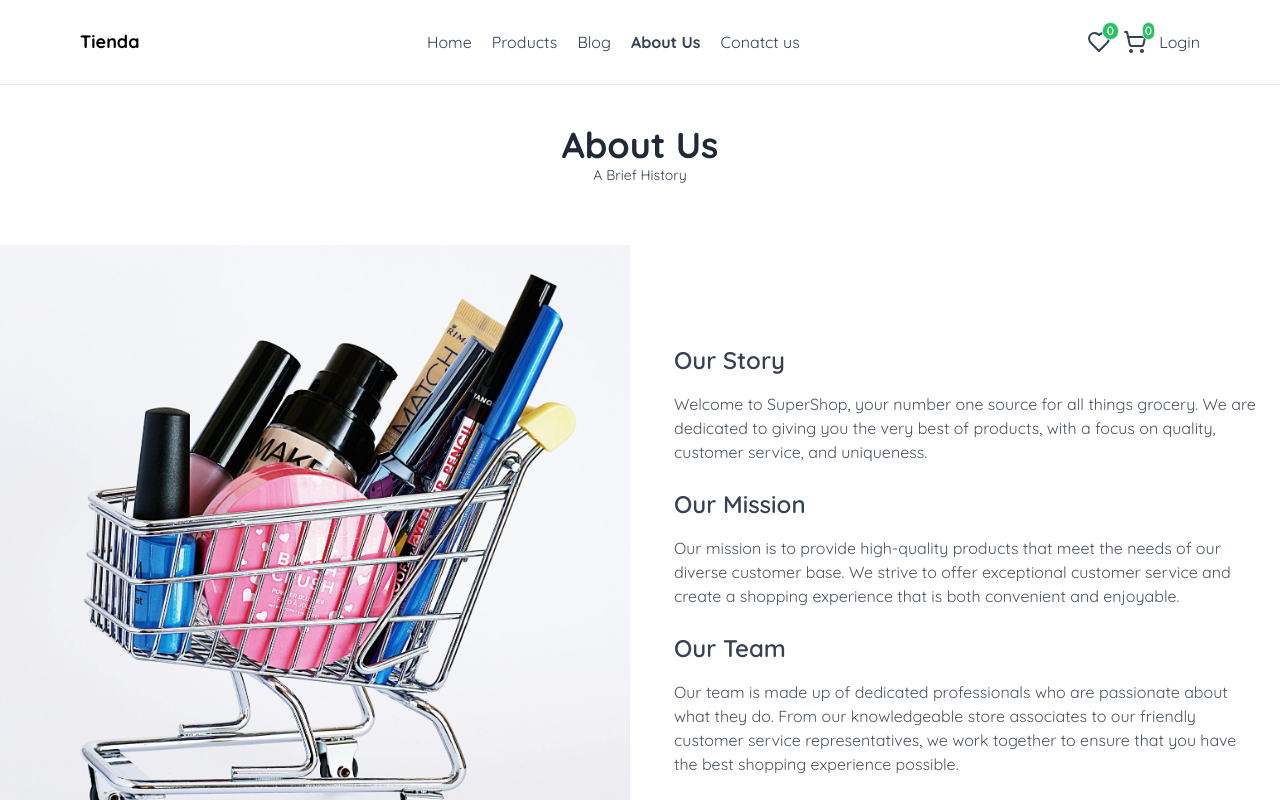
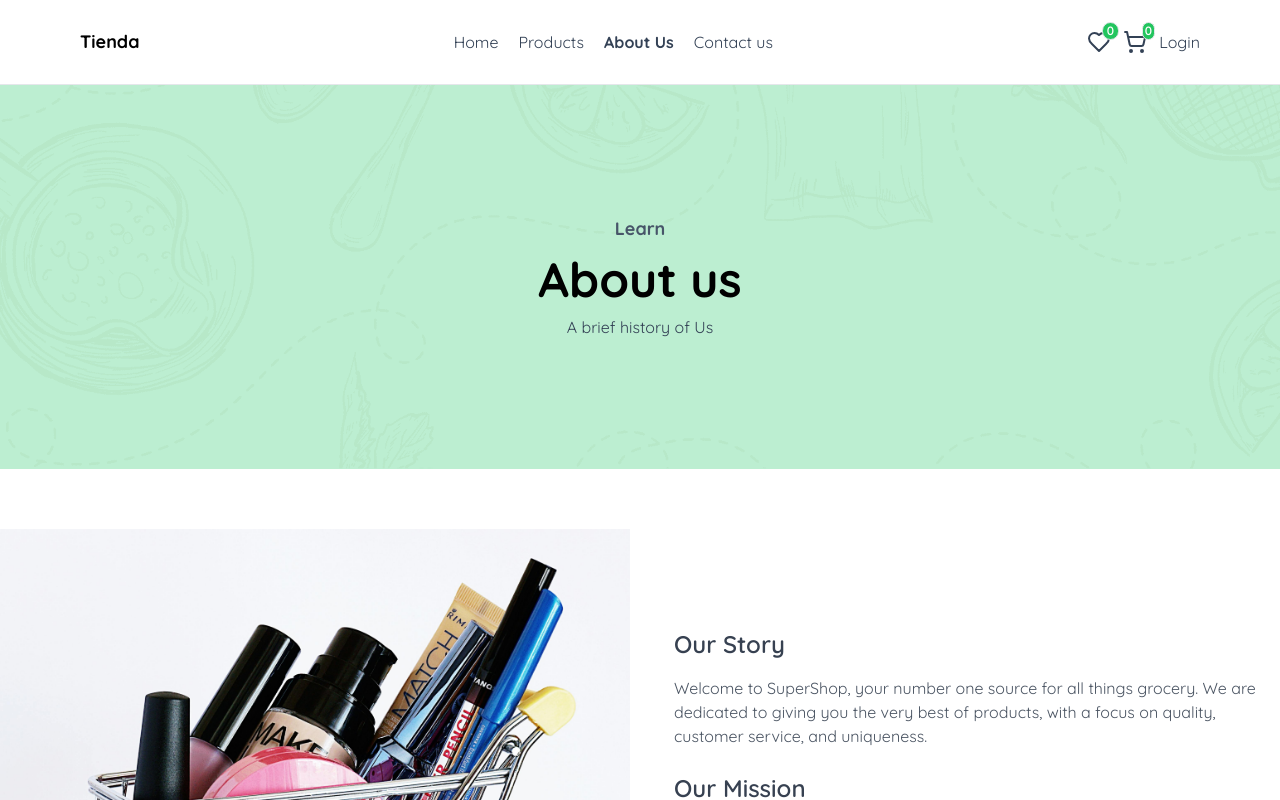
Before and after one commit to riajulpro/store-cod-frontend, a Next.js app: page /about-us in a window 1280 px wide. Shown: the top 800 px of the page. Built offline with nearby package versions, Linux system fonts and the light colour scheme; no server answers.

Commit message:
fixing previous issues

```diff
--- a/src/app/(pages)/about-us/page.tsx
+++ b/src/app/(pages)/about-us/page.tsx
@@ -4,11 +4,16 @@
 const AboutUsPage = () => {
   return (
     <>
+      <div
+        className={`min-h-96 bg-green-100 flex justify-center flex-col gap-2 items-center bg-[url('/images/banner-10.png')] bg-cover bg-center}`}
+      >
+        <h4 className="text-slate-600 text-lg font-bold">Learn</h4>
+        <h2 className="text-5xl font-bold my-1">About us</h2>
+        <p className="text-slate-700 max-w-lg mx-auto text-center">
+          A brief history of Us
+        </p>
+      </div>
       <div className="py-10 px-3 xl:px-0 max-w-7xl mx-auto">
-        <div className="text-center mb-10">
-          <h1 className="text-4xl font-bold text-gray-800">About Us</h1>
-          <p className="text-sm text-slate-700">A Brief History</p>
-        </div>
         <div className="py-5 flex flex-col lg:flex-row items-center gap-5">
           <div className="flex-1 w-full">
             <Image
--- a/src/app/(pages)/confirmation/page.tsx
+++ b/src/app/(pages)/confirmation/page.tsx
@@ -1,3 +1,4 @@
+import Link from "next/link";
 import React from "react";
 
 const page = () => {
@@ -6,9 +7,11 @@
       <h1 className="text-3xl font-bold text-center">
         Your order is successfullly confirmed!
       </h1>
-      <button className="bg-green-500 text-white py-3 px-5">
-        Go to Dashboard
-      </button>
+      <Link href="/dashboard">
+        <button className="bg-green-500 text-white py-3 px-5 rounded-md">
+          Go to Dashboard
+        </button>
+      </Link>
     </div>
   );
 };
--- a/src/components/client/ConfirmOrder.tsx
+++ b/src/components/client/ConfirmOrder.tsx
@@ -1,12 +1,14 @@
 "use client";
 
-import { useAppSelector } from "@/redux/hook";
+import { clearCart } from "@/redux/features/cart/cart.slice";
+import { useAppDispatch, useAppSelector } from "@/redux/hook";
 import { Banknote } from "lucide-react";
 import { useRouter } from "next/navigation";
 import { toast } from "sonner";
 
 const ConfirmOrder = () => {
   const { cart: cartItems, subtotal } = useAppSelector((state) => state.cart);
+  const dispatch = useAppDispatch();
 
   const { user } = useAppSelector((state) => state.auth);
   const router = useRouter();
@@ -47,6 +49,8 @@
 
       console.log("order response: ", result);
 
+      dispatch(clearCart());
+
       router.push("/confirmation");
     } catch (error: any) {
       console.log("Confirm error: ", error.message);
--- a/src/components/payments/CheckoutForm.tsx
+++ b/src/components/payments/CheckoutForm.tsx
@@ -3,6 +3,8 @@
 import { useState } from "react";
 import { CardElement, useElements, useStripe } from "@stripe/react-stripe-js";
 import { StripeCardElement } from "@stripe/stripe-js";
+import { useAppDispatch } from "@/redux/hook";
+import { clearCart } from "@/redux/features/cart/cart.slice";
 
 const CheckoutForm = () => {
   const stripe = useStripe();
@@ -10,6 +12,7 @@
   const [error, setError] = useState(null);
   const [success, setSuccess] = useState(null);
   const [loading, setLoading] = useState(false);
+  const dispatch = useAppDispatch();
 
   const handleSubmit = async (event: any) => {
     event.preventDefault();
--- a/src/redux/features/cart/cart.slice.ts
+++ b/src/redux/features/cart/cart.slice.ts
@@ -79,9 +79,13 @@
 
       state.subtotal = calculateSubtotal(state.cart);
     },
+    clearCart(state) {
+      state.cart = [];
+      state.subtotal = 0;
+    },
   },
 });
 
-export const { addCart, updateCart, deleteCart, updateQuantity } =
+export const { addCart, updateCart, deleteCart, updateQuantity, clearCart } =
   cartSlice.actions;
 export default cartSlice.reducer;
--- a/src/utils/navLinks.ts
+++ b/src/utils/navLinks.ts
@@ -8,15 +8,11 @@
     route: "Products",
   },
   {
-    path: "/blog",
-    route: "Blog",
-  },
-  {
     path: "/about-us",
     route: "About Us",
   },
   {
     path: "/contact-us",
-    route: "Conatct us",
+    route: "Contact us",
   },
 ];
```
